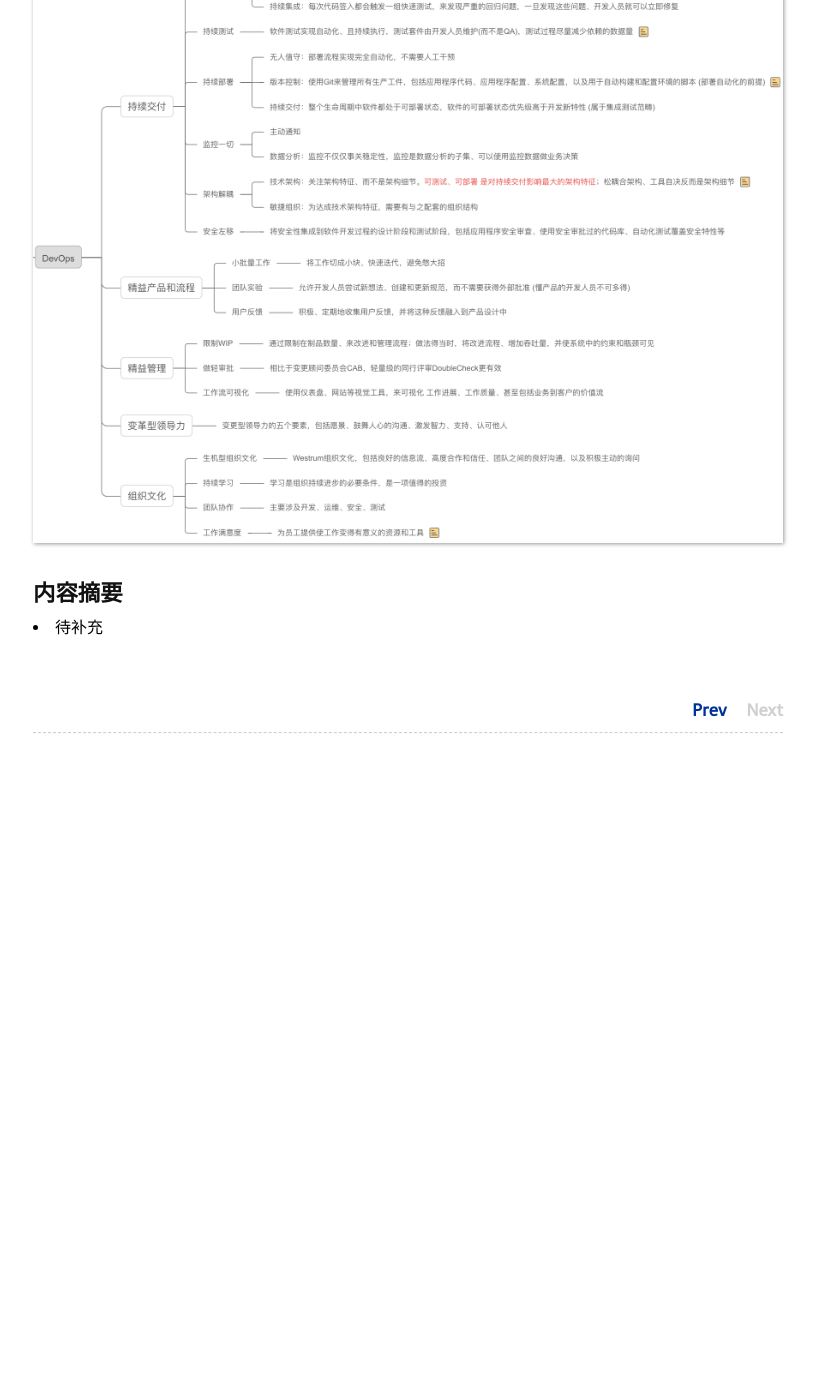
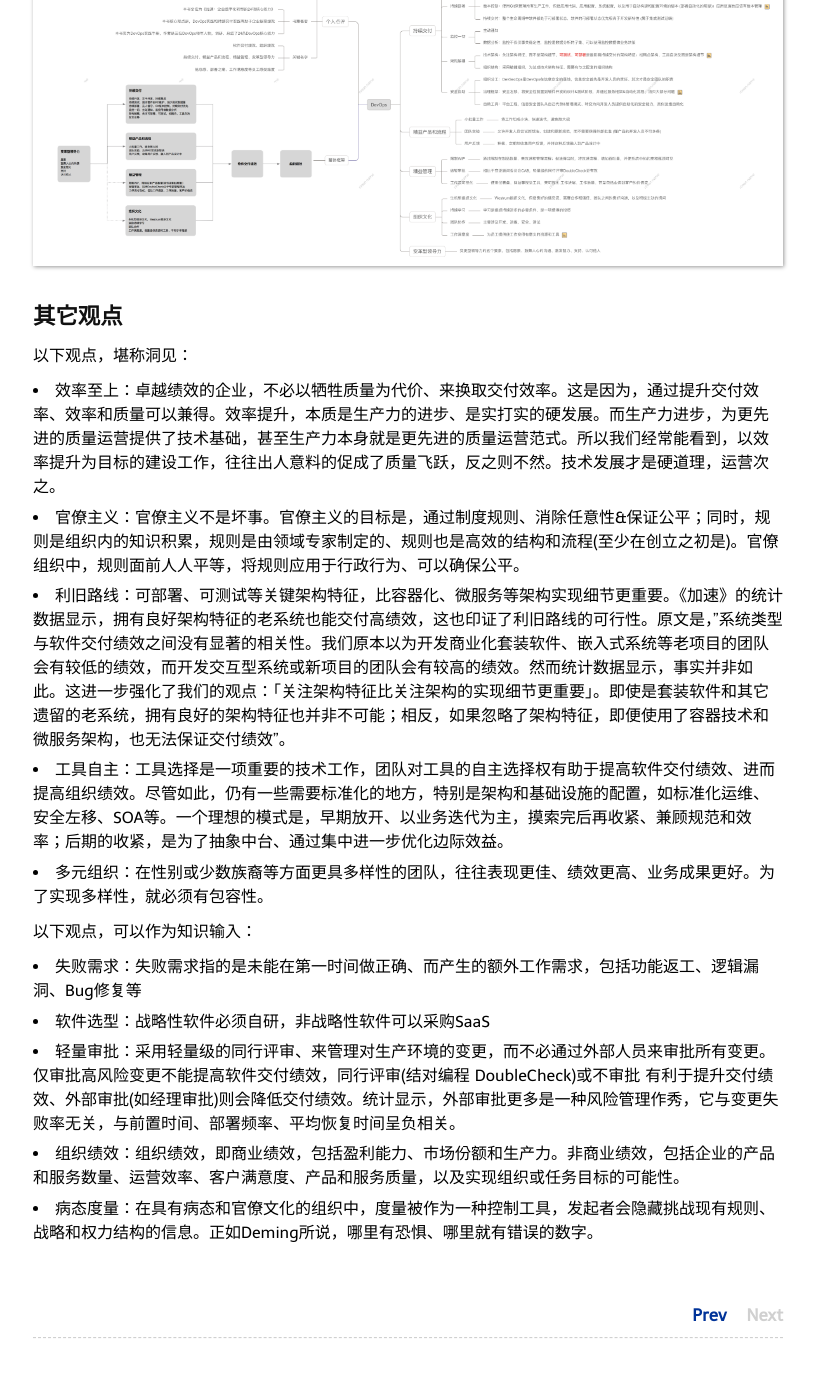
Before and after one commit to nieannote/nieannote.github.io, a Jekyll site: the page built from _posts/2023-08-06-book-devops.md, in a window 1280 px wide and 1400 px high, scrolled down 1144 px. Shown: the top 1377 px of the window, without its empty margins (232-1049 px from the left). Built offline with Jekyll 4.4.1, drawn with Linux system fonts in a browser that asks for light colours; Markdown is read by kramdown in place of the engine named in the settings; comment, search, counter and statistics services are not loaded; before the commit the page ends 1939 px from its top, so only the background shows below that; some of the changed text lies outside the part shown.

Commit message:
集中提交

```diff
--- a/_posts/2023-08-06-book-devops.md
+++ b/_posts/2023-08-06-book-devops.md
@@ -7,23 +7,39 @@
   - devops
 ---
 
-## 主要收获
-- 核心观点：DevOps实践和持续交付实践有助于企业提高绩效。本书实为DevOps实践手册，作者是三位DevOps领军人物，调研、总结了24条DevOps核心能力
-    - 本书全名为《加速：企业数字化转型的24项核心能力》
-- 何为DevOps：DevOps是一种分治、解耦的技术组织结构，核心特征是可扩展，即 **公司通过扩大技术团队的规模、就能线性提升工程能力**
-    - DevOps不是文化、不是岗位、不是流程、甚至也不是理念，DevOps首先是一种分治的、解耦的技术组织结构；
-    - 在DevOps组织结构下，公司通过扩大技术团队的规模、就能线性提升工程能力，进而快速支撑业务扩张；
-    - 一旦行业或业务发展减速，DevOps的必要性就会大打折扣，甚至会暴露出分工冗余、人效低下等管理问题
-- 关键名字：软件交付绩效、组织绩效，持续交付、精益产品和流程、精益管理、变革型领导力，以及倦怠感、部署之痛、工作满意度等员工感受维度
+本书全名为《加速：企业数字化转型的24项核心能力》，作者是DevOps领域的三位领军人物，观点是"DevOps实践和持续交付实践有助于企业提高绩效"。本书亦可作为DevOps实践手册，甚至可以指导DevSecOps等扩展领域。
 
 
 ## 核心观点
-本书核心观点是：企业数字化转型的24项核心能力。如下，框图是全景概要、脑图是自己理解。
+- DevOps首先是一种分治&解耦的技术组织结构，其次才是岗位、工具、流程、理念、哲学、文化等等不一而足；
+- DevOps核心价值是，生产力随工程团队的规模线性提升、支撑公司业务快速扩张；
+- 行业或业务发展减速后，DevOps的价值就会大打折扣，甚至会暴露出分工冗余、人效低下等问题 —— 每种理念都有它的时代局限。
+- 关键名词：软件交付绩效、组织绩效，持续交付、精益产品和流程、精益管理、变革型领导力，以及倦怠感、部署之痛、工作满意度等员工感受维度
 
-![front.png](https://raw.githubusercontent.com/nieannote/nieannote.github.io/master/images/20230806/devops-kuangtu.png)
+
+## 内容摘要
+企业数字化转型的24项核心能力，全景框图如下。
+
+![front.png](https://raw.githubusercontent.com/nieannote/nieannote.github.io/master/images/20230806/devops-kuangtu.jpg)
+
+DevOps的内容摘要，如下。
 
 ![front.png](https://raw.githubusercontent.com/nieannote/nieannote.github.io/master/images/20230806/devops-naotu.png)
 
 
-## 内容摘要
-- 待补充
+## 其它观点
+以下观点，堪称洞见：
+
+- 效率至上：卓越绩效的企业，不必以牺牲质量为代价、来换取交付效率。这是因为，通过提升交付效率、效率和质量可以兼得。效率提升，本质是生产力的进步、是实打实的硬发展。而生产力进步，为更先进的质量运营提供了技术基础，甚至生产力本身就是更先进的质量运营范式。所以我们经常能看到，以效率提升为目标的建设工作，往往出人意料的促成了质量飞跃，反之则不然。技术发展才是硬道理，运营次之。
+- 官僚主义：官僚主义不是坏事。官僚主义的目标是，通过制度规则、消除任意性&保证公平；同时，规则是组织内的知识积累，规则是由领域专家制定的、规则也是高效的结构和流程(至少在创立之初是)。官僚组织中，规则面前人人平等，将规则应用于行政行为、可以确保公平。
+- 利旧路线：可部署、可测试等关键架构特征，比容器化、微服务等架构实现细节更重要。《加速》的统计数据显示，拥有良好架构特征的老系统也能交付高绩效，这也印证了利旧路线的可行性。原文是，"系统类型与软件交付绩效之间没有显著的相关性。我们原本以为开发商业化套装软件、嵌入式系统等老项目的团队会有较低的绩效，而开发交互型系统或新项目的团队会有较高的绩效。然而统计数据显示，事实并非如此。这进一步强化了我们的观点：「关注架构特征比关注架构的实现细节更重要」。即使是套装软件和其它遗留的老系统，拥有良好的架构特征也并非不可能；相反，如果忽略了架构特征，即便使用了容器技术和微服务架构，也无法保证交付绩效"。
+- 工具自主：工具选择是一项重要的技术工作，团队对工具的自主选择权有助于提高软件交付绩效、进而提高组织绩效。尽管如此，仍有一些需要标准化的地方，特别是架构和基础设施的配置，如标准化运维、安全左移、SOA等。一个理想的模式是，早期放开、以业务迭代为主，摸索完后再收紧、兼顾规范和效率；后期的收紧，是为了抽象中台、通过集中进一步优化边际效益。
+- 多元组织：在性别或少数族裔等方面更具多样性的团队，往往表现更佳、绩效更高、业务成果更好。为了实现多样性，就必须有包容性。
+
+以下观点，可以作为知识输入：
+
+- 失败需求：失败需求指的是未能在第一时间做正确、而产生的额外工作需求，包括功能返工、逻辑漏洞、Bug修复等
+- 软件选型：战略性软件必须自研，非战略性软件可以采购SaaS
+- 轻量审批：采用轻量级的同行评审、来管理对生产环境的变更，而不必通过外部人员来审批所有变更。仅审批高风险变更不能提高软件交付绩效，同行评审(结对编程 DoubleCheck)或不审批 有利于提升交付绩效、外部审批(如经理审批)则会降低交付绩效。统计显示，外部审批更多是一种风险管理作秀，它与变更失败率无关，与前置时间、部署频率、平均恢复时间呈负相关。
+- 组织绩效：组织绩效，即商业绩效，包括盈利能力、市场份额和生产力。非商业绩效，包括企业的产品和服务数量、运营效率、客户满意度、产品和服务质量，以及实现组织或任务目标的可能性。
+- 病态度量：在具有病态和官僚文化的组织中，度量被作为一种控制工具，发起者会隐藏挑战现有规则、战略和权力结构的信息。正如Deming所说，哪里有恐惧、哪里就有错误的数字。
```
Also changed, not shown: images/20230806/devops-kuangtu.jpg (added), images/20230806/devops-kuangtu.png (deleted), images/20230806/devops-naotu.png, 2 other files.
